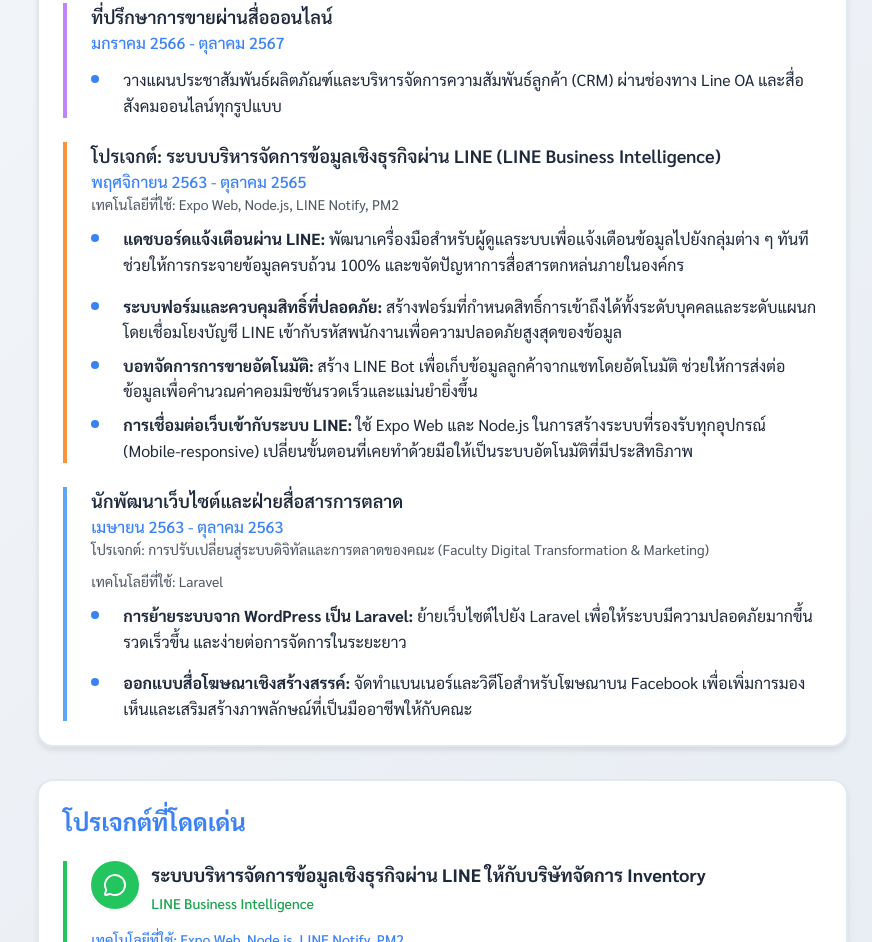
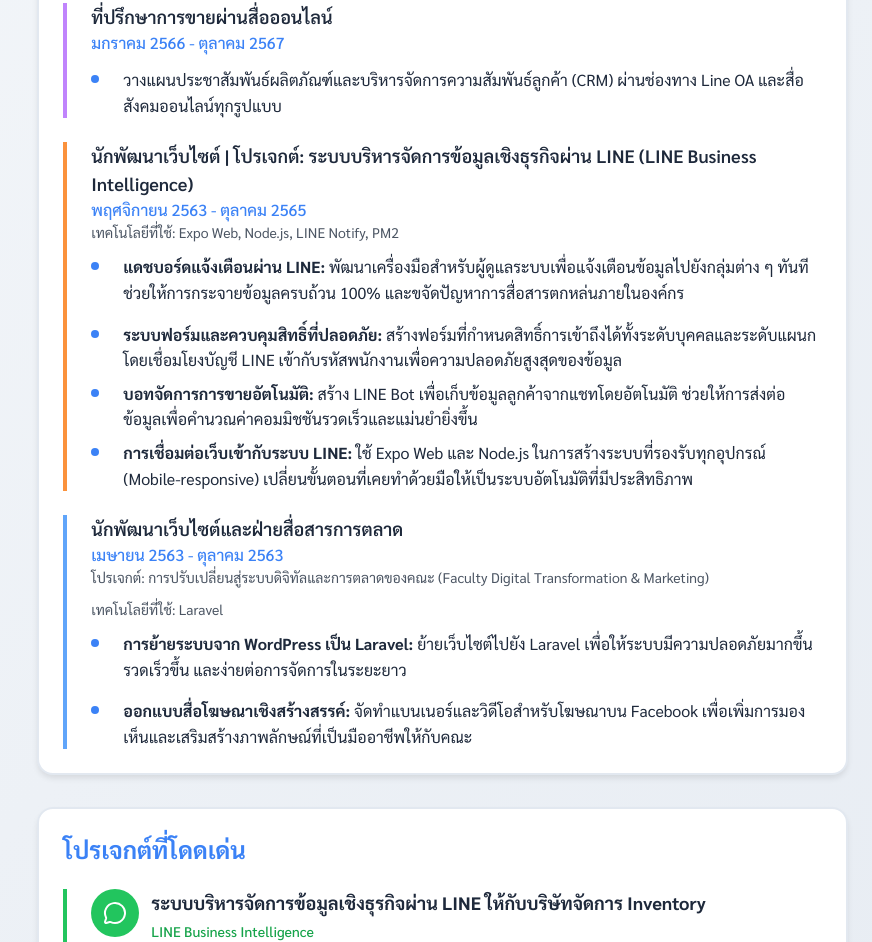
Before and after one commit to sirawichz/sirawichz, a plain HTML site: page about.html in a window 1280 px wide. Shown: the part 1076-2018 px from the top of the page, without its empty margins (408-1280 px from the left). Drawn offline with nearby package versions, Linux system fonts and the light colour scheme.

Commit message:
Update job title to emphasize Web Developer role on LINE Business Intelligence project

```diff
--- a/about.html
+++ b/about.html
@@ -302,7 +302,7 @@
                                     </div>
                                 </div>
                                 <div class="border-l-4 border-orange-400 pl-2 md:pl-6">
-                                    <h3 class="font-semibold text-lg">โปรเจกต์: ระบบบริหารจัดการข้อมูลเชิงธุรกิจผ่าน LINE (LINE Business Intelligence)</h3>
+                                    <h3 class="font-semibold text-lg">นักพัฒนาเว็บไซต์ | โปรเจกต์: ระบบบริหารจัดการข้อมูลเชิงธุรกิจผ่าน LINE (LINE Business Intelligence)</h3>
                                     <p class="text-primary-blue font-medium">พฤศจิกายน 2563 - ตุลาคม 2565</p>
                                     <p class="text-sm text-gray-600 mb-3">เทคโนโลยีที่ใช้: Expo Web, Node.js, LINE Notify, PM2</p>
                                     <div class="mt-3 space-y-2">
```
Also changed, not shown: 1 other file.
